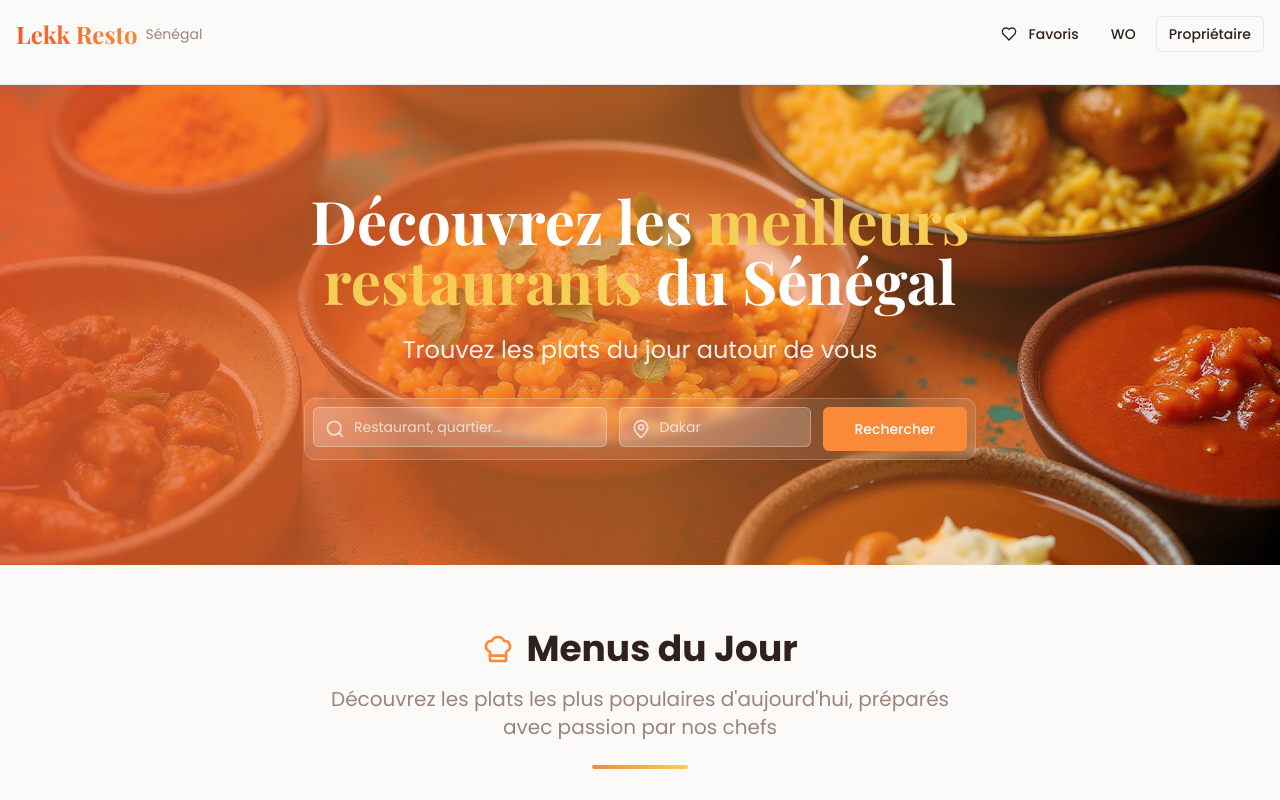
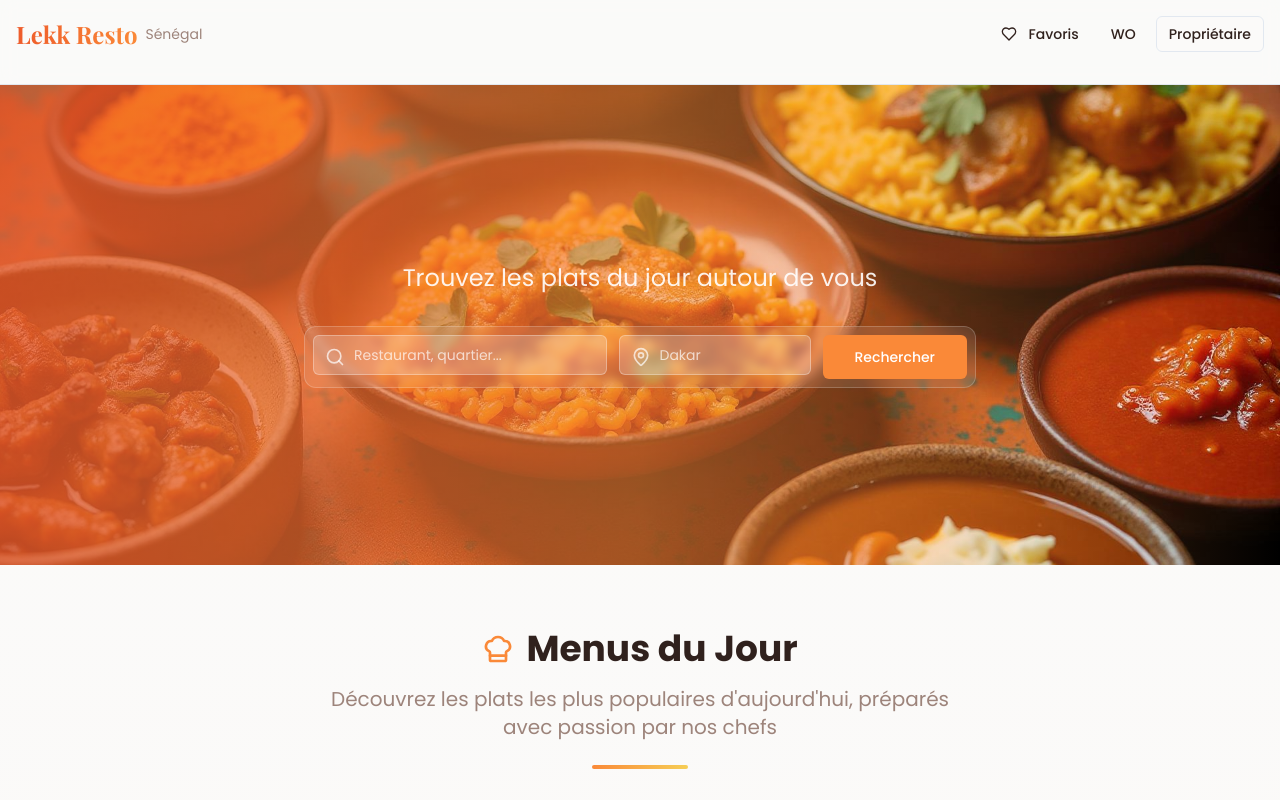
Before and after one commit to nattydreadcrew/lekk-resto-senegal, a React (Vite) app: page / in a window 1280 px wide. Shown: the top 800 px of the page. Built offline with nearby package versions, Linux system fonts and the light colour scheme.

Commit message:
Visual edit in Lovable

```diff
--- a/src/components/HeroSection.tsx
+++ b/src/components/HeroSection.tsx
@@ -14,11 +14,7 @@ const HeroSection = () => {
 
       {/* Content */}
       <div className="relative z-10 text-center text-white px-4 max-w-4xl mx-auto animate-slide-up">
-        <h1 className="text-4xl md:text-6xl font-display font-bold mb-6 leading-tight">
-          Découvrez les{" "}
-          <span className="text-sahel">meilleurs restaurants</span>{" "}
-          du Sénégal
-        </h1>
+
 
         <p className="text-xl md:text-2xl mb-8 text-white/90">Trouvez les plats du jour autour de vous</p>
 
```
